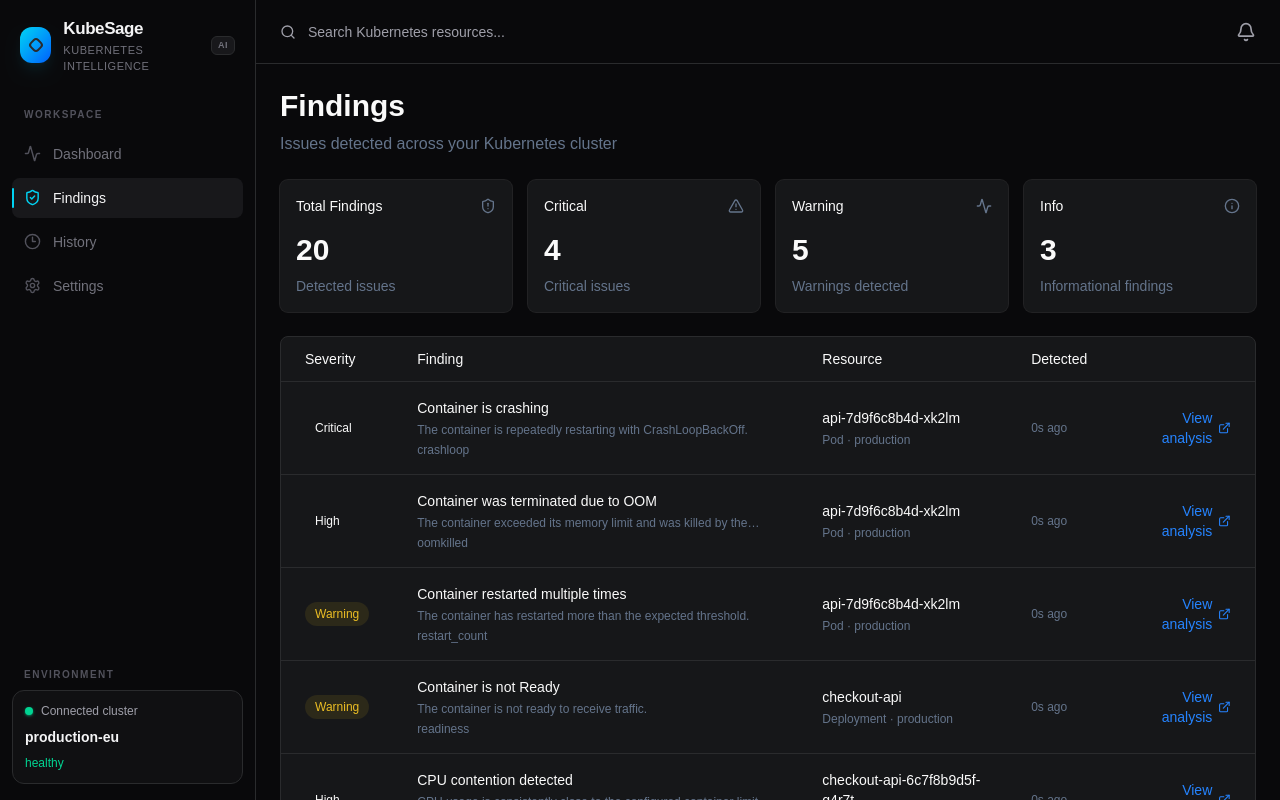
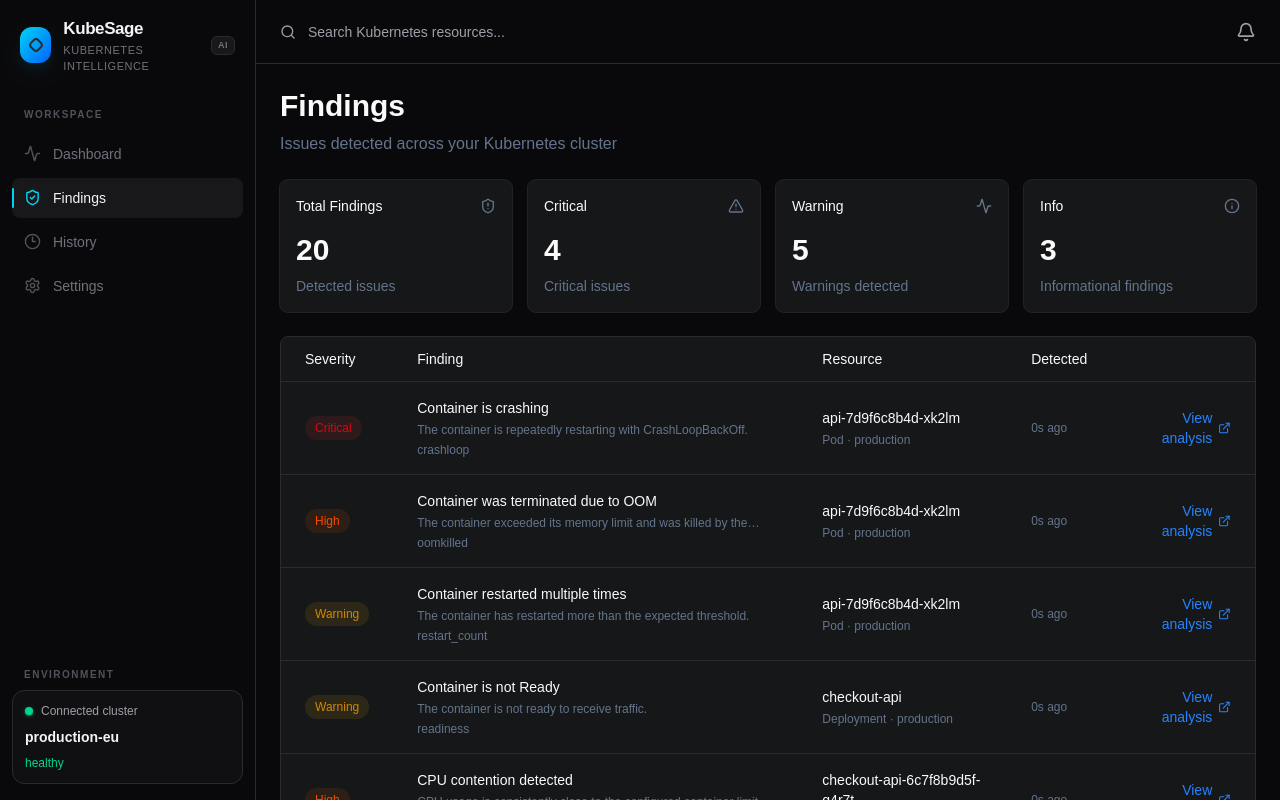
Before and after one commit to fdebar/kubesage-web, a React (Vite) app: page /findings in a window 1280 px wide. Built offline with nearby package versions, Linux system fonts and the light colour scheme.

Commit message:
style: update severity color palette and enforce uppercase normalization for finding labels

```diff
--- a/src/components/SeveritySummaryCard.tsx
+++ b/src/components/SeveritySummaryCard.tsx
@@ -17,7 +17,9 @@
 
 export const SeveritySummaryCard = ({ severities }: SeveritySummaryCardProps) => (
   <Card className="ks-card px-4 py-3">
-    <h3 className="text-base leading-snug font-medium group-data-[size=sm]/card:text-sm">Findings by Severity</h3>
+    <h3 className="text-base leading-snug font-medium group-data-[size=sm]/card:text-sm">
+      Findings by Severity
+    </h3>
 
     <div className="grid grid-cols-2">
       {Object.entries(severities).map(([severity, count], index) => (
--- a/src/features/findings/FindingsTable.tsx
+++ b/src/features/findings/FindingsTable.tsx
@@ -8,11 +8,11 @@
 }
 
 const severityStyles: Record<FindingSeverity, string> = {
-  CRITICAL: 'bg-destructive/10 text-destructive',
-  HIGH: 'bg-destructive/10 text-destructive',
-  WARNING: 'bg-warning/10 text-warning',
-  LOW: 'bg-muted text-muted-foreground',
-  INFO: 'bg-muted text-muted-foreground',
+  CRITICAL: 'bg-red-500/10 text-red-600 dark:text-red-400',
+  HIGH: 'bg-orange-500/10 text-orange-600 dark:text-orange-400',
+  WARNING: 'bg-yellow-500/10 text-yellow-600 dark:text-yellow-400',
+  LOW: 'bg-cyan-500/10 text-cyan-600 dark:text-cyan-400',
+  INFO: 'bg-blue-500/10 text-blue-600 dark:text-blue-400',
 };
 
 const severityLabels: Record<FindingSeverity, string> = {
@@ -68,9 +68,9 @@
               <tr key={finding.id} className="hover:bg-muted/30 transition-colors">
                 <td className="px-6 py-4 whitespace-nowrap">
                   <span
-                    className={`inline-flex items-center rounded-full px-2.5 py-1 text-xs font-medium ${severityStyles[finding.severity]}`}
+                    className={`inline-flex items-center rounded-full px-2.5 py-1 text-xs font-medium ${severityStyles[finding.severity.toUpperCase() as FindingSeverity]}`}
                   >
-                    {severityLabels[finding.severity]}
+                    {severityLabels[finding.severity.toUpperCase() as FindingSeverity]}
                   </span>
                 </td>
 
```
